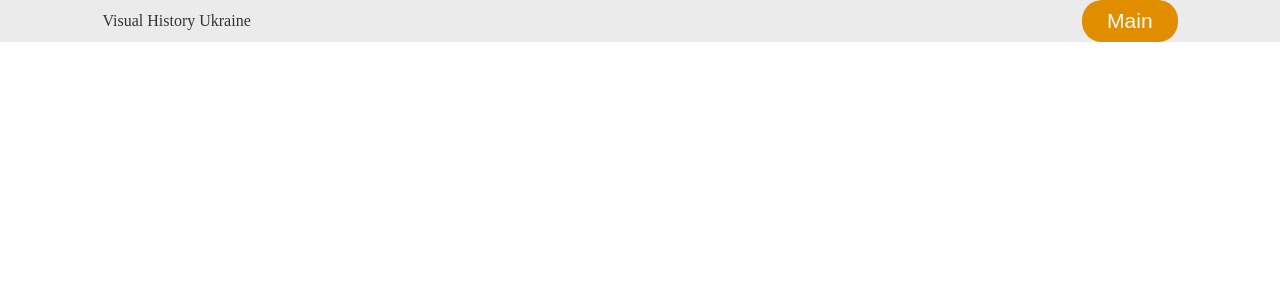
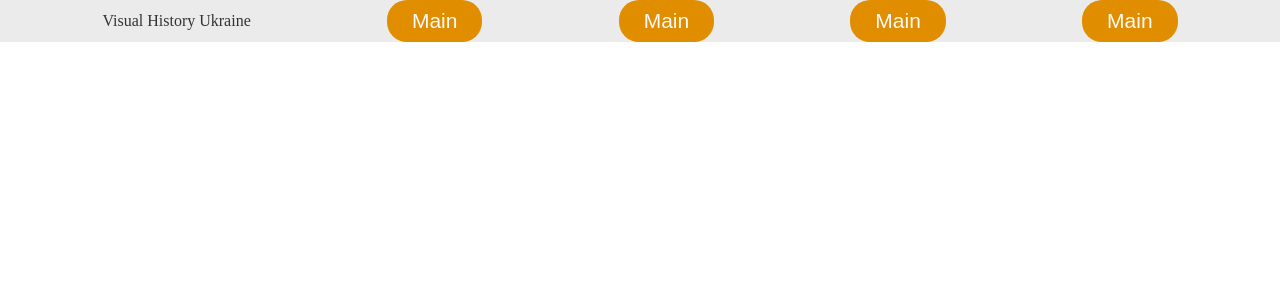
Before and after one commit to katerynazinchuk/Visual-History-of-Ukraine, a React (Create React App) app: page / in a window 1280 px wide. Shown: the top 300 px of the page. Built offline with nearby package versions, Linux system fonts and the light colour scheme.

Commit message:
change header structure

```diff
--- a/src/components/Header/index.jsx
+++ b/src/components/Header/index.jsx
@@ -5,8 +5,11 @@ import "./Header.scss";
 const Header = () => {
   return (
     <div className="container">
-      <h1 className="main-title">Visual History Ukraine</h1>
-      <Button />
+      <h1>Visual History Ukraine</h1>
+      <Button type={"default"} size={"small"} label={"default"} />
+      <Button type={"prime"} size={"medium"} label={"prime"} />
+      <Button type={"danger"} size={"large"} label={"danger"} />
+      <Button type={"secondary"} size={"small"} label={"secondary"} />
     </div>
   );
 };
```
